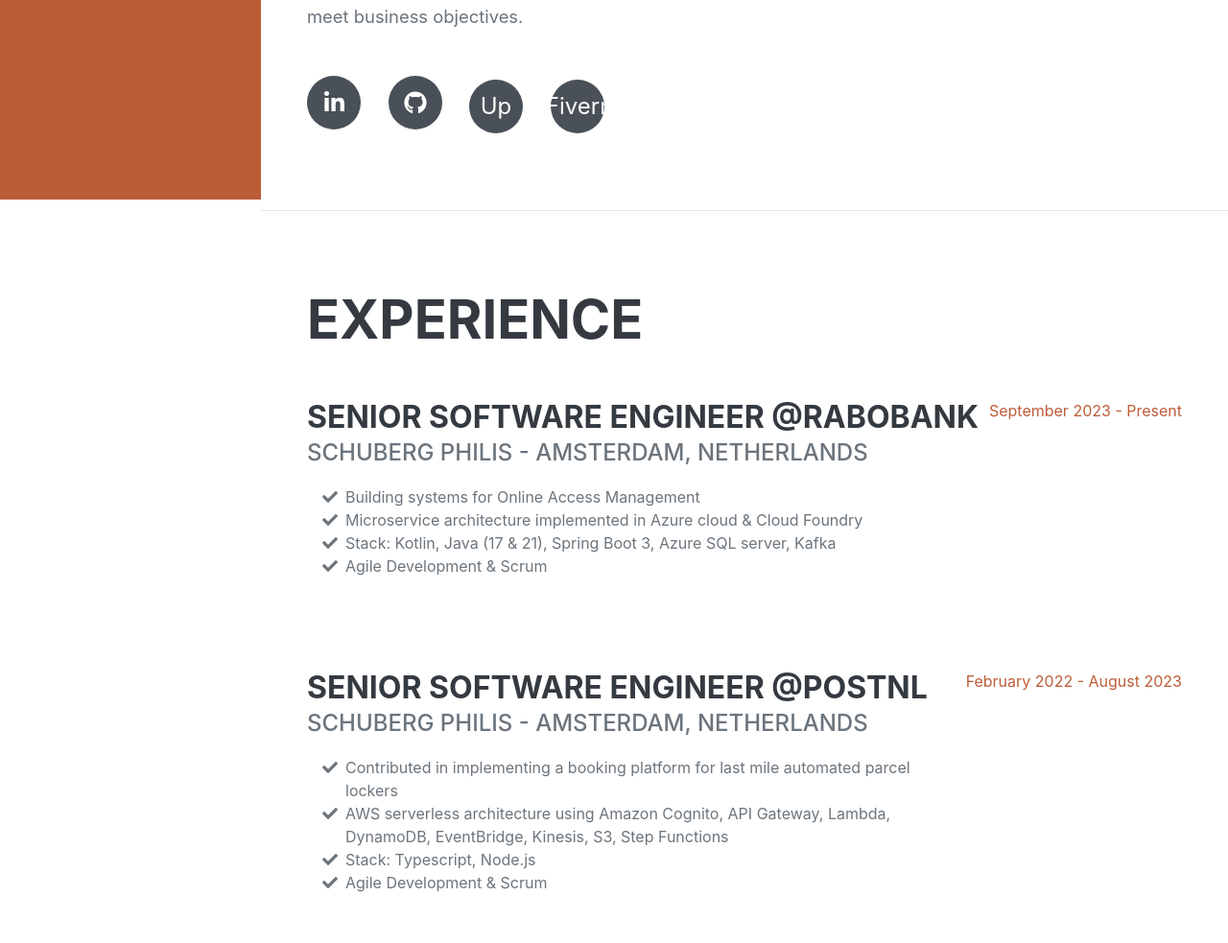
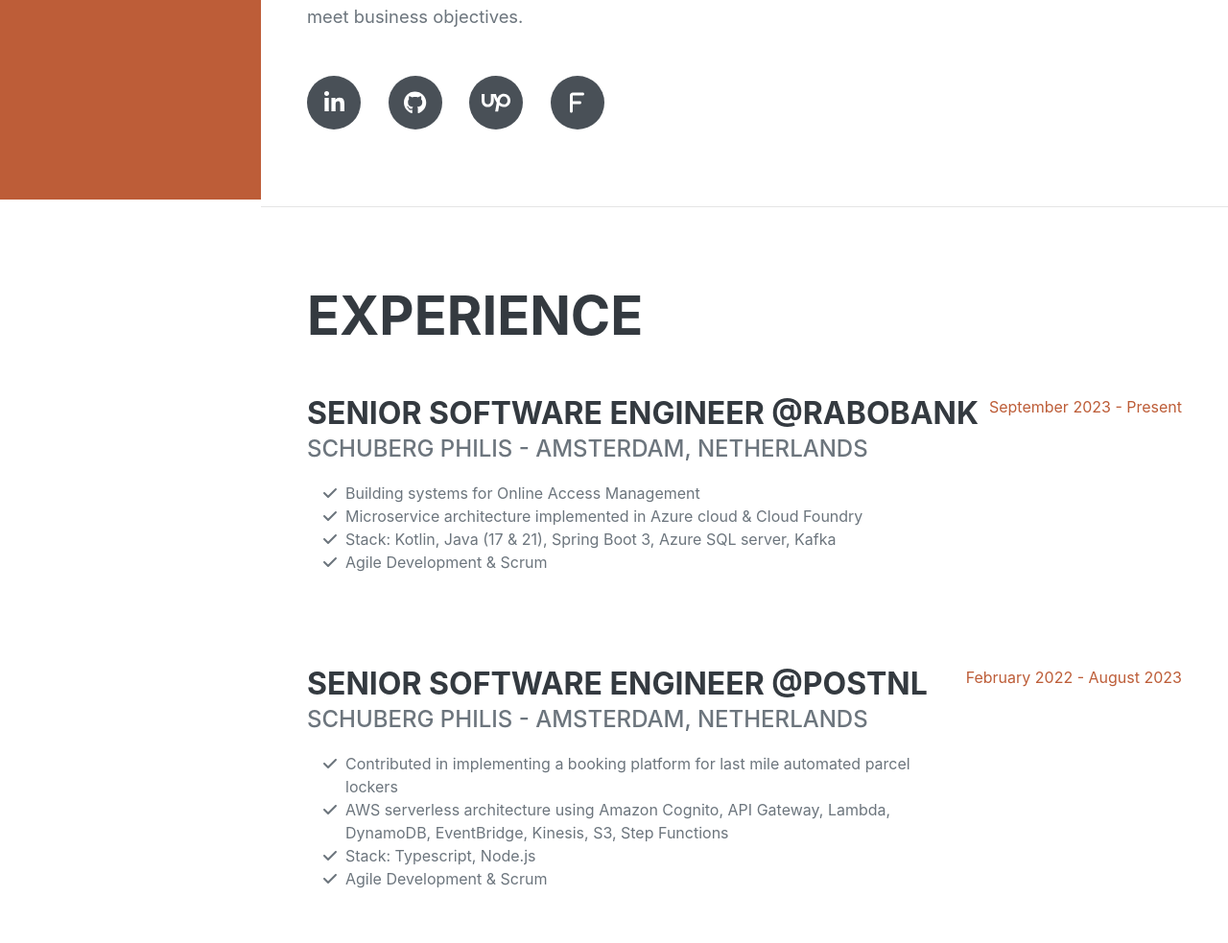
Before and after one commit to aldex32/aldex32.github.io, a plain HTML site: page index.html in a window 1280 px wide. Shown: the part 592-1575 px from the top of the page at 96% size. Drawn offline with nearby package versions, Linux system fonts and the light colour scheme; a web font is replaced by a local one.

Commit message:
Upgrade fontawesome library

```diff
--- a/index.html
+++ b/index.html
@@ -8,7 +8,7 @@
         <title>Aldo Sinanaj - Resume</title>
         <link rel="icon" type="image/x-icon" href="assets/img/favicon.ico" />
         <!-- Font Awesome icons (free version)-->
-        <script src="https://use.fontawesome.com/releases/v5.15.1/js/all.js" crossorigin="anonymous"></script>
+        <script src="https://use.fontawesome.com/releases/v6.5.2/js/all.js" crossorigin="anonymous"></script>
         <!-- Global site tag (gtag.js) - Google Analytics-->
         <script src="https://www.googletagmanager.com/gtag/js?id=G-8H7RKSP4EQ" async></script>
         <script src="/js/google-analytics.js"></script>
@@ -57,16 +57,10 @@
                     <p class="lead mb-2">In addition to my working experience, I have contributed to a few open-source projects such as spring-cloud-stream, spring-retry, apache-cxf, and aws-xray-sdk-node...</p>
                     <p class="lead mb-5">Overall, I am a result-driven developer with a proven ability to deliver high-quality software solutions that meet business objectives.</p>
                     <div class="social-icons">
-                        <a class="social-icon" href="https://www.linkedin.com/in/aldosinanaj/" target="_blank" rel="noopener noreferrer"><i class="fab fa-linkedin-in"></i></a>
-                        <a class="social-icon" href="https://github.com/aldex32" target="_blank" rel="noopener noreferrer"><i class="fab fa-github"></i></a>
-                        <a class="social-icon" href="https://www.upwork.com/freelancers/~01497fafaf77811372?viewMode=1" target="_blank" rel="noopener noreferrer">
-                            <!--i.fas.fa-text-->
-                            Up
-                        </a>
-                        <a class="social-icon" href="https://www.fiverr.com/aldinux" target="_blank" rel="noopener noreferrer">
-                            <!--i.fas.fa-text-->
-                            Fiverr
-                        </a>
+                        <a class="social-icon" href="https://www.linkedin.com/in/aldosinanaj/" target="_blank" rel="noopener noreferrer"><i class="fa-brands fa-linkedin-in"></i></a>
+                        <a class="social-icon" href="https://github.com/aldex32" target="_blank" rel="noopener noreferrer"><i class="fa-brands fa-github"></i></a>
+                        <a class="social-icon" href="https://www.upwork.com/freelancers/~01497fafaf77811372?viewMode=1" target="_blank" rel="noopener noreferrer"><i class="fa-brands fa-upwork"></i></a>
+                        <a class="social-icon" href="https://www.fiverr.com/aldinux" target="_blank" rel="noopener noreferrer"><i class="fa-solid fa-f"></i></a>
                     </div>
                 </div>
             </section>
```
